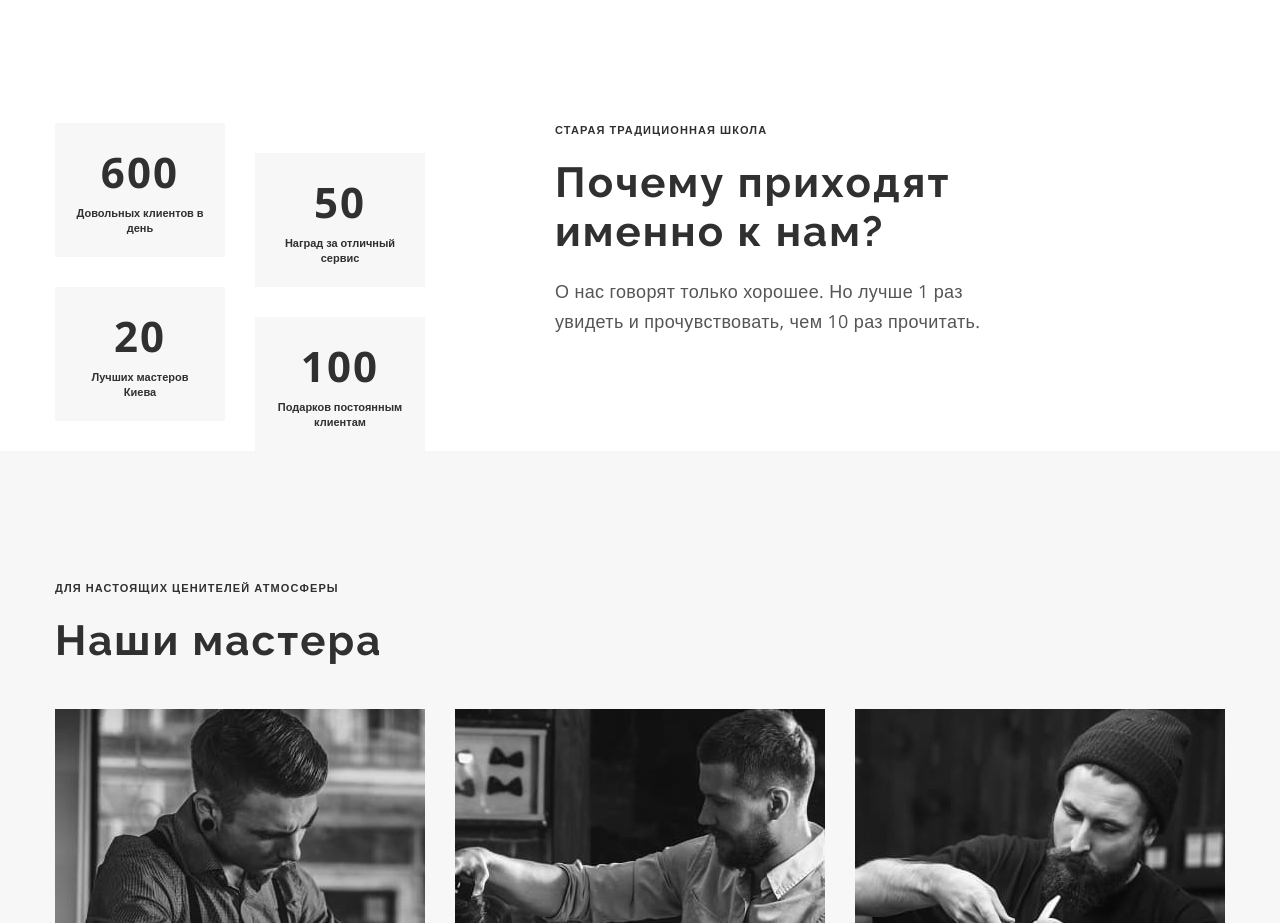
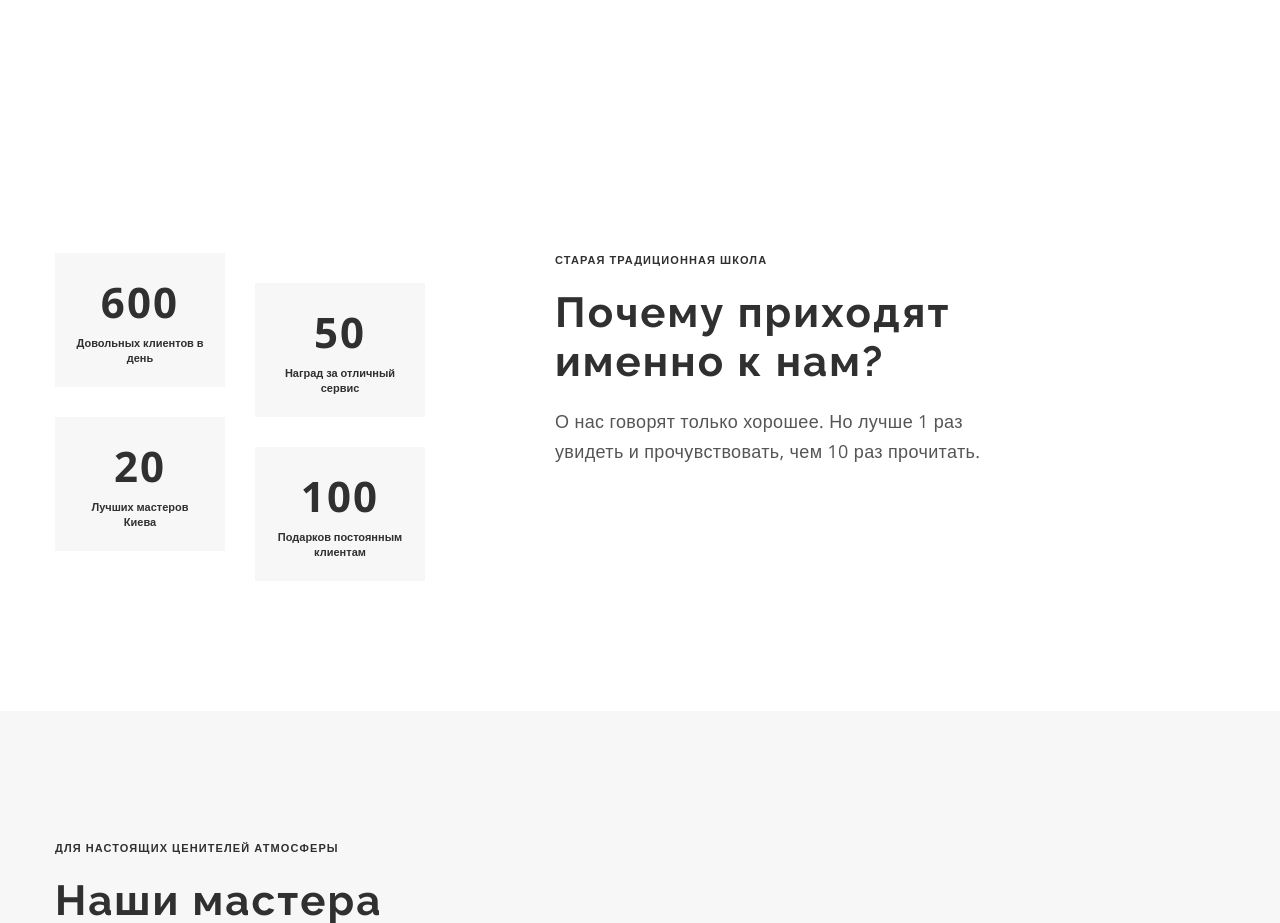
Before and after one commit to VasylchenkoSerhii/barbershop-project-2, a plain HTML site: page index.html in a window 1280 px wide. Shown: the part 1540-2463 px from the top of the page. Drawn offline with nearby package versions, Linux system fonts and the light colour scheme.

Commit message:
fix class

```diff
--- a/index.html
+++ b/index.html
@@ -132,7 +132,7 @@
             </div>
         </section>
         <!-- differences section -->
-        <section clsass="differences section">
+        <section class="differences section">
             <div class="differences-container container">
                 <div class="differences-left-side">
                     <ul class="differences-list list">
```
